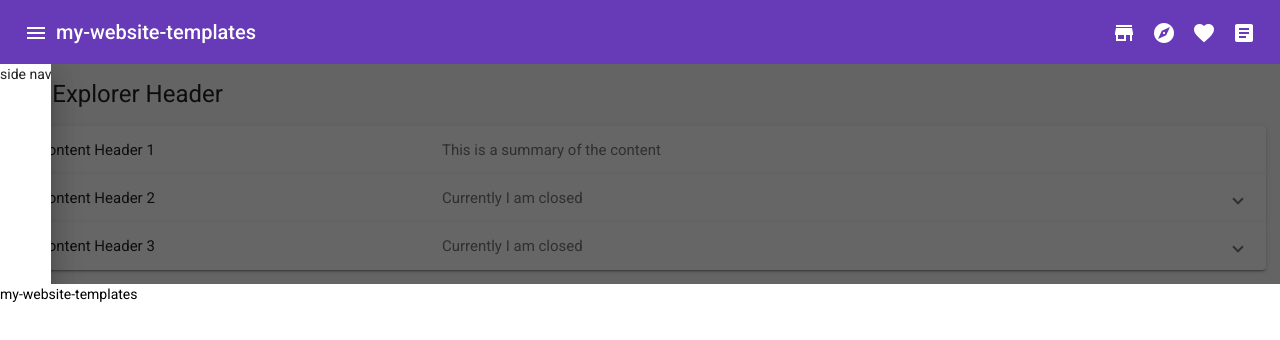
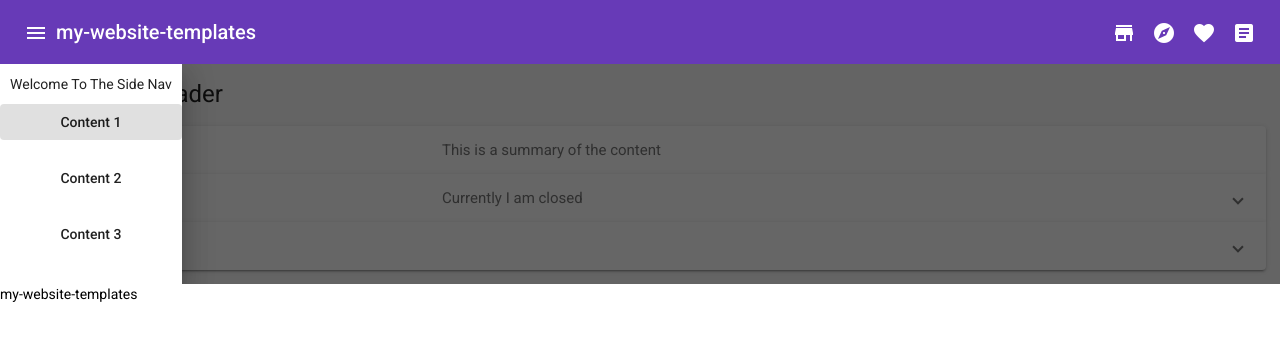
Before and after one commit to heinzja/my-website-templates, an Angular app: page /content2 in a window 1280 px wide. Both pictures are taken after a click on the button "menu". Shown: the top 340 px of the page. Built offline with nearby package versions, Linux system fonts and the light colour scheme.

Commit message:
-- implemented side nav placeholder nagivation

```diff
--- a/src/app/content2/content2.component.html
+++ b/src/app/content2/content2.component.html
@@ -40,13 +40,13 @@
 
             </mat-expansion-panel>
 
-            <mat-expansion-panel (opened)="panelOpenState = true" (closed)="panelOpenState = false">
+            <mat-expansion-panel>
                 <mat-expansion-panel-header>
                     <mat-panel-title>
                         Content Header 3
                     </mat-panel-title>
                     <mat-panel-description>
-                        Currently I am {{panelOpenState ? 'open' : 'closed'}}
+
                     </mat-panel-description>
                 </mat-expansion-panel-header>
                 <p>Nam a eleifend orci. Phasellus commodo non risus non fermentum. Sed posuere hendrerit urna, nec
--- a/src/app/side-nav/side-nav.component.html
+++ b/src/app/side-nav/side-nav.component.html
@@ -1 +1,11 @@
-<div>side nav</div>
+
+<div id="root">
+  <div style="padding: 10px">Welcome To The Side Nav</div>
+  <button mat-button routerLink="/content">Content 1</button>
+  <br>
+  <button mat-button routerLink="/content2">Content 2</button>
+  <br>
+  <button mat-button routerLink="/content3">Content 3</button>
+  <br>
+  <button mat-button routerLink="/content4">Content 4</button>
+</div>
--- a/src/app/side-nav/side-nav.component.scss
+++ b/src/app/side-nav/side-nav.component.scss
@@ -0,0 +1,8 @@
+#root {
+  display: flex;
+  flex-direction: column;
+  flex-wrap: nowrap;
+  align-content: center;
+  justify-content: center;
+  align-items: stretch;
+}
```
